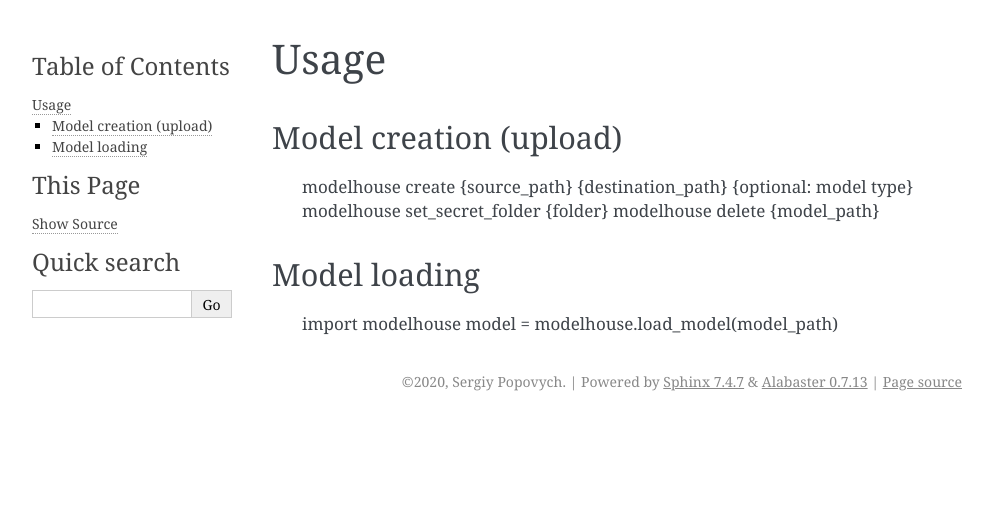
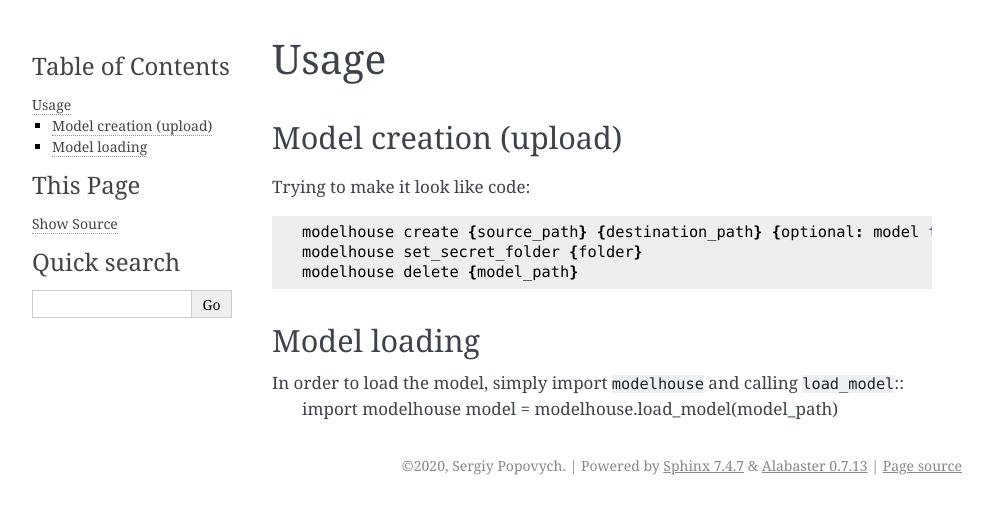
Before and after one commit to supersergiy/modelhouse, a Sphinx documentation site: the page built from docs/source/usage.rst, in a window 1280 px wide. Shown: the top 514 px of the page, without its empty margins (148-1141 px from the left). Built offline with Sphinx 7.4.7, drawn with Linux system fonts in a browser that asks for light colours.

Commit message:
code samples fixed

```diff
--- a/docs/source/usage.rst
+++ b/docs/source/usage.rst
@@ -3,11 +3,14 @@ Usage
 
 Model creation (upload)
 ^^^^^^^^^^^^^^^^^^^^^^^
+Trying to make it look like code::
+
     modelhouse create {source_path} {destination_path} {optional: model type}
     modelhouse set_secret_folder {folder}
     modelhouse delete {model_path}
 
 Model loading
 ^^^^^^^^^^^^^
+In order to load the model, simply import ``modelhouse`` and calling ``load_model``::
     import modelhouse
     model = modelhouse.load_model(model_path)
```
